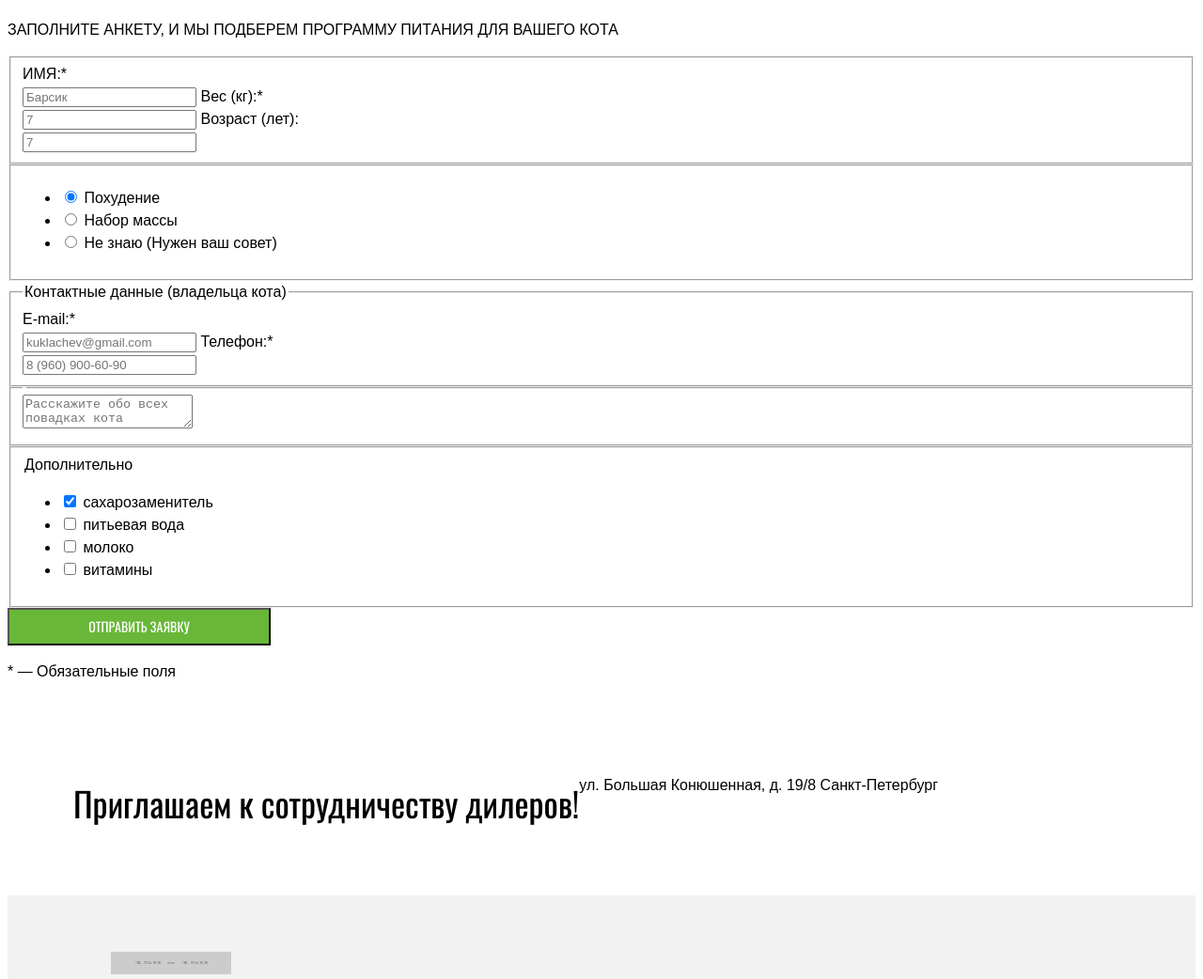
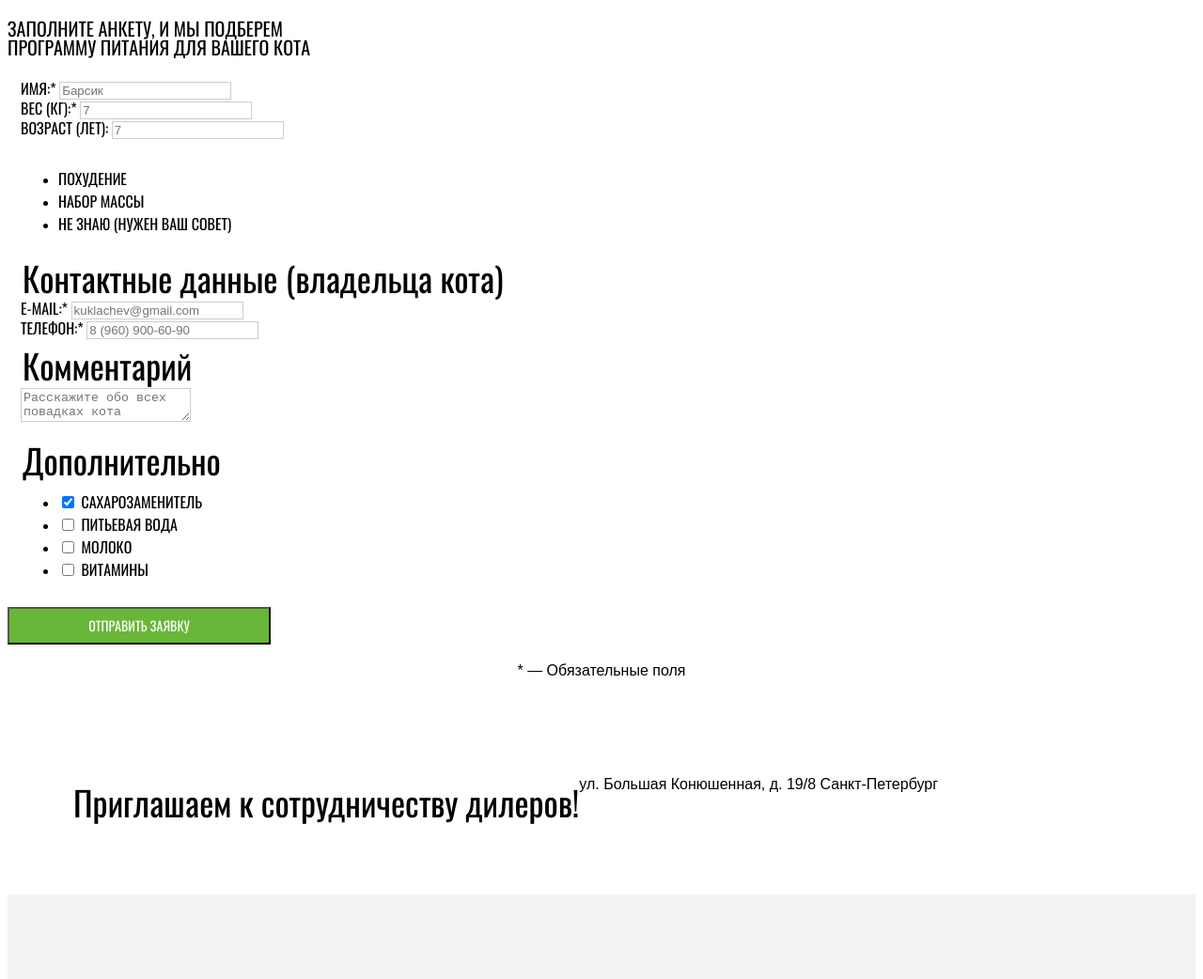
Before and after one commit to w-robertus/90831-cat-energy-20, a website: page source/form.html in a window 1280 px wide. Shown: the part 332-1374 px from the top of the page at 94% size. Drawn offline with nearby package versions, Linux system fonts and the light colour scheme; files that its build step writes are made by us from their sources; placeholder pictures from the web are drawn by us.

Commit message:
форма доделана, футер доделан

```diff
--- a/source/form.html
+++ b/source/form.html
@@ -28,27 +28,27 @@
     <section class="promo">
       <div class="promo__wrapper">
         <h1 class="promo__header h1">Подбор программы</h1>
-        <p class="promo__txt">Заполните анкету, и мы подберем программу питания для вашего кота</p>
+        <p class="promo__txt">Заполните анкету, и мы подберем <br> программу питания для вашего кота</p>
       </div>
     </section>
 
 
     <form action="https://echo.htmlacademy.ru" method="post" class="form">
-      <fieldset class="form__fieldset">
-        <label for="cat-name" class="form__label">ИМЯ:*<br>
+      <fieldset class="form__cat-info form__fieldset">
+        <label for="cat-name" class="form__label">ИМЯ:*
           <input type="text" id="cat-name" class="form__input" name="mail" placeholder="Барсик">
         </label>
 
-        <label for="cat-weight" class="form__label">Вес (кг):*<br>
+        <label for="cat-weight" class="form__label">Вес (кг):*
           <input type="text" id="cat-weight" class="form__input" name="tel" placeholder="7">
         </label>
 
-        <label for="cat-tel" class="form__label">Возраст (лет):<br>
+        <label for="cat-tel" class="form__label">Возраст (лет):
           <input type="text" id="cat-tel" class="form__input" name="tel" placeholder="7">
         </label>
       </fieldset>
 
-      <fieldset class="form__fieldset">
+      <fieldset class="form__select-programm form__fieldset">
         <ul>
           <li><input id="categorie-1" class="visually-hidden" type=radio value="Похудение" name="categorie" checked>
             <label for="categorie-1" class="form__radio-label">Похудение</label></li>
@@ -59,26 +59,26 @@
         </ul>
       </fieldset>
 
-      <fieldset class="form__fieldset">
+      <fieldset class="form__cat-owner form__fieldset">
         <legend class="form__header">Контактные данные (владельца кота)</legend>
-        <label for="client-mail" class="form__label">E-mail:*<br>
+        <label for="client-mail" class="form__label">E-mail:*
           <input type="text" id="client-mail" class="form__input" name="mail" placeholder="kuklachev@gmail.com">
         </label>
 
-        <label for="client-tel" class="form__label">Телефон:*<br>
+        <label for="client-tel" class="form__label">Телефон:*
           <input type="text" id="client-tel" class="form__input" name="tel" placeholder="8 (960) 900-60-90">
         </label>
       </fieldset>
 
-      <fieldset class="comment form__fieldset">
-        <legend class="comment__header"></legend>
-        <textarea  class="comment__field txt-field" name="comment" placeholder="Расскажите обо всех повадках кота"></textarea>
+      <fieldset class="form__comment form__fieldset">
+        <legend class="form__header">Комментарий</legend>
+        <textarea  class="form__comment-field form__input" name="comment" placeholder="Расскажите обо всех повадках кота"></textarea>
       </fieldset>
 
 
-      <fieldset class="extra form__fieldset">
-        <div class="extra__wrapper">
-          <legend class="extra__header">Дополнительно</legend>
+      <fieldset class="form__extra form__fieldset">
+        <div class="form__extra-wrapper">
+          <legend class="form__header">Дополнительно</legend>
           <ul>
             <li><input id="feature-1" type=checkbox value="сахарозаменитель" checked>
               <label for="feature-1" class="form__label">сахарозаменитель</label></li>
@@ -113,14 +113,28 @@
   <footer class="page-footer">
     <div class="page-footer__wrapper">
       <div class="page-footer__logo">
-        <img src="https://via.placeholder.com/150x150" width="128" height="24" alt="логотип">
+        <img src="img/logo-footer.svg" width="128" height="24" alt="логотип">
       </div>
 
       <div class="page-footer__social">
         <ul class="social-list">
-          <li class="social-list__item"><a class="social-list__link  social-list__link--vkontakte" href="https://vk.com/htmlacademy"><span class="visually-hidden">Мы в Вконтакте</span></a></li>
-          <li class="social-list__item"><a class="social-list__link  social-list__link--facebook" href="https://www.facebook.com/htmlacademy"><span class="visually-hidden">Мы в Фейсбуке</span></a></li>
-          <li class="social-list__item"><a class="social-list__link  social-list__link--instagram" href="https://www.instagram.com/htmlacademy"><span class="visually-hidden">Мы в Инстаграме</span></a></li>
+          <li class="social-list__item">
+            <a class="social-list__link  social-list__link--vkontakte" href="https://vk.com/htmlacademy">
+              <span class="visually-hidden">Мы в Вконтакте</span>
+            </a>
+          </li>
+
+          <li class="social-list__item">
+            <a class="social-list__link  social-list__link--facebook" href="https://www.facebook.com/htmlacademy">
+              <span class="visually-hidden">Мы в Фейсбуке</span>
+            </a>
+          </li>
+
+          <li class="social-list__item">
+            <a class="social-list__link  social-list__link--instagram" href="https://www.instagram.com/htmlacademy">
+              <span class="visually-hidden">Мы в Инстаграме</span>
+            </a>
+          </li>
         </ul>
       </div>
 
--- a/source/less/blocks/button.less
+++ b/source/less/blocks/button.less
@@ -15,7 +15,7 @@
   }
 
   &:active {
-    color: fadeout(white, 30%);
+    color: rgba(white, 0.3);
   }
 }
 
@@ -28,6 +28,6 @@
   }
 
   &:active {
-    color: fadeout(@special_dark-grey, 30%);
+    color: rgba(@special_dark-grey, 0.3);
   }
 }
--- /dev/null
+++ b/source/less/blocks/form.less
@@ -0,0 +1,59 @@
+.form__cat-info,
+.form__select-programm {
+  border-bottom: 1px solid #d9d9d9;
+}
+
+.form__header {
+  font: normal 24px/26px @oswald;
+  background: white;
+
+  // &::after {
+  //   content: "";
+  //   line-height: 0;
+  //   vertical-align: middle;
+
+  //   background: @basic_green;
+  //   height: 2px;
+  //   width: 100%;
+  //   display: block;
+  //   position: relative;
+  //   top: -5px;
+  //   z-index: -1;
+  // }
+}
+
+.form__label,
+.form__radio-label {
+  text-transform: uppercase;
+  font: normal 16px/18px @oswald;
+}
+
+.form__input {
+  border: solid 1px @special_grey;
+}
+
+.form__cat-info,
+.form__cat-owner {
+  display: flex;
+  flex-direction: column;
+}
+
+.send__remark {
+  text-align: center;
+}
+
+@media (min-width: @tablet) {
+  .form__cat-info,
+  .form__select-programm {
+    border-bottom: none;
+  }
+
+  .form__header {
+    font: normal 36px/36px @oswald;
+  }
+}
+
+// @media (min-width: @desktop) {
+
+
+// }
--- a/source/less/blocks/page-footer.less
+++ b/source/less/blocks/page-footer.less
@@ -1,5 +1,6 @@
 .page-footer {
   background-color: @basic_grey;
+  color: @special_dark-grey;
 }
 
 .page-footer__wrapper {
@@ -7,11 +8,37 @@
   padding-top: 40px;
 }
 
+.page-footer__logo {
+  min-height: 95px;
+  display: flex;
+  justify-content: center;
+  align-items: center;
+}
+
+.page-footer__social {
+  padding-top: 20px;
+  padding-bottom: 20px;
+  border-top: #d9d9d9 1px solid;
+  border-bottom: #d9d9d9 1px solid;
+}
+
+.social-list {
+  display: flex;
+}
+
+.copyright-list {
+  display: flex;
+}
+
 @media (min-width: @tablet) {
   .page-footer__wrapper {
     padding: 30px;
     padding-top: 55px;
     padding-bottom: 60px;
+  }
+
+  .page-footer__social {
+    border: none;
   }
 }
 
--- a/source/less/blocks/promo.less
+++ b/source/less/blocks/promo.less
@@ -1,17 +1,24 @@
 .promo--index {
   min-height: 480px;
+  color: white;
   background: url("../img/index-can-mobile@1x.png") 50% 100% no-repeat,
     url("../img/index-background-mobile@1x.jpg") 50% 0% no-repeat;
 }
 
 .promo__txt {
   text-transform: uppercase;
+  font: normal 14px/18px @oswald;
 }
 
 @media (min-width: @tablet) {
   .promo--index {
+    color: black;
     min-height: 870px;
     background: url("../img/index-can-tablet@1x.jpg") 50% 100% no-repeat;
+  }
+
+  .promo__txt {
+    font: normal 20px/20px @oswald;
   }
 }
 
--- a/source/less/fonts.less
+++ b/source/less/fonts.less
@@ -9,8 +9,8 @@
 
 @font-face {
   font-family: "Oswald";
-  src: url("../fonts/oswaldregular.woff2") format("woff2"),
-    url("../fonts/oswaldregular.woff") format("woff");
+  src: url("../fonts/oswaldmedium.woff2") format("woff2"),
+    url("../fonts/oswaldmedium.woff") format("woff");
   font-weight: 500;
   font-style: normal;
   font-display: swap;
--- a/source/less/scaffolding.less
+++ b/source/less/scaffolding.less
@@ -32,3 +32,11 @@ html {
     color: black;
   }
 }
+
+.visually-hidden {
+  display: none;
+}
+
+fieldset {
+  border: none;
+}
--- a/source/less/style.less
+++ b/source/less/style.less
@@ -14,3 +14,4 @@
 @import "blocks/page-footer.less";
 @import "blocks/addition.less";
 @import "blocks/card.less";
+@import "blocks/form.less";
```
Also changed, not shown: source/catalog.html (+19 -5 lines), source/index.html (+18 -4 lines).
